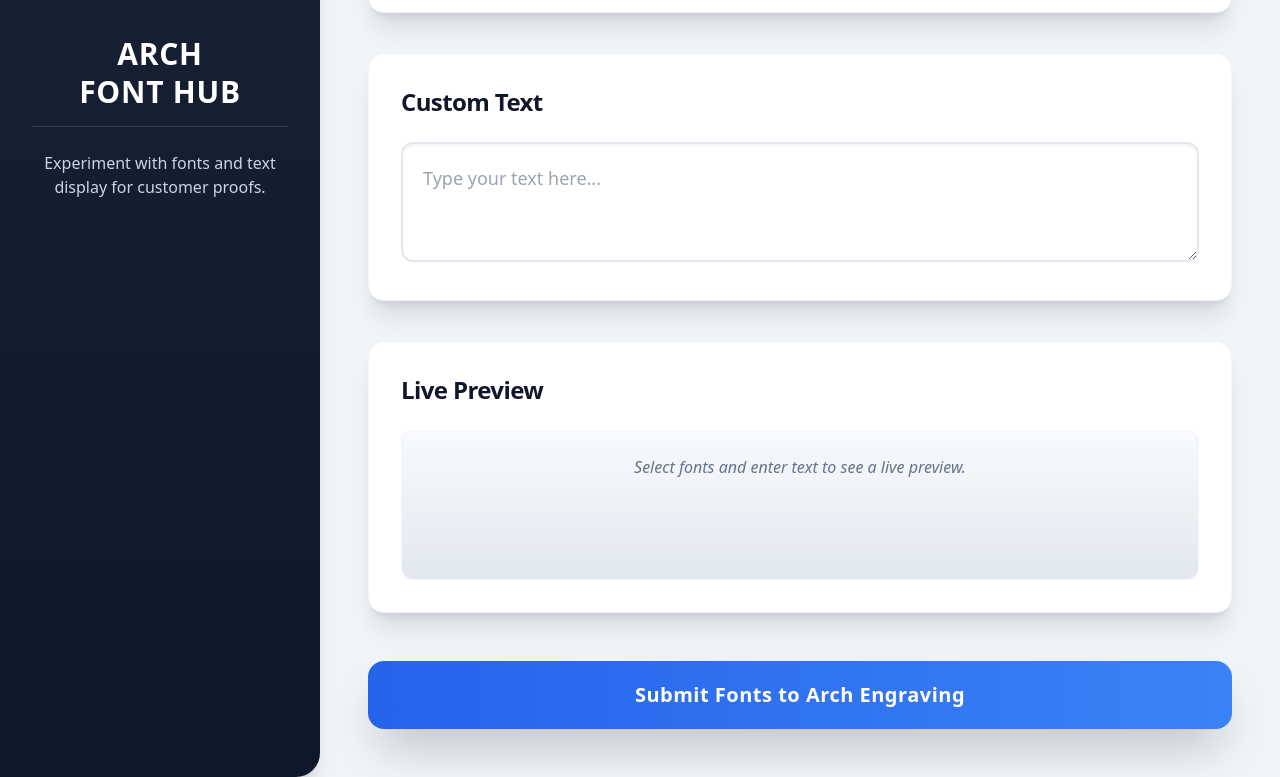
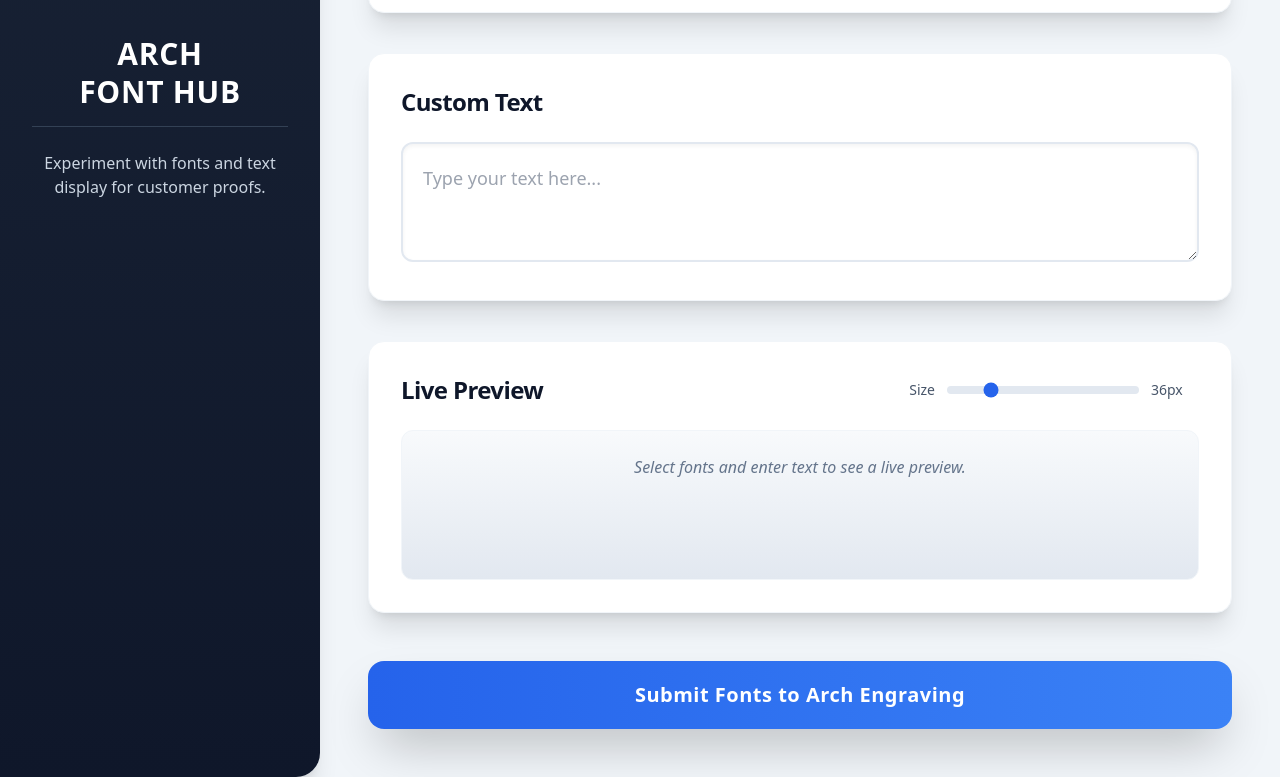
Before and after one commit to Arch-Tom/archfonthub, a React (Vite) app: page / in a window 1280 px wide. Shown: the part 815-1592 px from the top of the page. Built offline with nearby package versions, Linux system fonts and the light colour scheme; a web font is replaced by a local one.

Commit message:
Interface Updates

```diff
--- a/src/App.jsx
+++ b/src/App.jsx
@@ -150,7 +150,7 @@ const App = () => {
                         <img
                             src="/images/Arch Vector Logo White.svg"
                             alt="Arch Font Hub Logo"
-                            className="w-64 h-64 object-contain drop-shadow-lg" // UPDATED: Logo size increased 4x (was w-16 h-16)
+                            className="w-110 h-110 object-contain drop-shadow-lg" // UPDATED: Logo size increased 4x (was w-16 h-16)
                         />
                     </div>
                     <div className="font-black text-3xl tracking-wide leading-tight text-white text-center">ARCH<br />FONT HUB</div>
@@ -205,13 +205,31 @@ const App = () => {
 
                         {/* Live Preview Card */}
                         <section className="bg-white rounded-2xl shadow-xl p-8 border border-slate-100">
-                            <h2 className="text-2xl font-black text-slate-900 mb-6 tracking-tight">Live Preview</h2>
+                            {/* MODIFIED: Header now includes the font size slider */}
+                            <div className="flex justify-between items-center mb-6">
+                                <h2 className="text-2xl font-black text-slate-900 tracking-tight">Live Preview</h2>
+                                <div className="flex items-center gap-3">
+                                    <label htmlFor="fontSizeSlider" className="text-sm font-medium text-slate-600">Size</label>
+                                    <input
+                                        id="fontSizeSlider"
+                                        type="range"
+                                        min="12"
+                                        max="128"
+                                        step="1"
+                                        value={fontSize}
+                                        onChange={handleFontSizeChange}
+                                        className="w-32 lg:w-48 h-2 bg-slate-200 rounded-lg appearance-none cursor-pointer accent-blue-600"
+                                    />
+                                    <span className="text-sm font-medium text-slate-600 w-12 text-left">{fontSize}px</span>
+                                </div>
+                            </div>
                             <div className="bg-gradient-to-b from-slate-50 to-slate-200 p-6 rounded-xl min-h-[150px] space-y-10 border border-slate-100">
                                 {selectedFonts.length > 0 && customText.trim() !== '' ? (
                                     selectedFonts.map((font) => (
                                         <div key={`preview-${font}`} className="relative flex flex-col items-start gap-3">
                                             <span className="bg-blue-600 text-white px-4 py-1 rounded-full text-xs font-bold shadow-sm z-10 mb-2 mt-2" style={{ fontFamily: 'Arial' }}>{font}</span>
-                                            <p className="text-3xl text-slate-800 break-words" style={{ fontFamily: font }}>{customText}</p>
+                                            {/* MODIFIED: Font size is now dynamic and the `text-3xl` class is removed */}
+                                            <p className="text-slate-800 break-words w-full" style={{ fontFamily: font, fontSize: `${fontSize}px`, lineHeight: 1.4 }}>{customText}</p>
                                         </div>
                                     ))
                                 ) : (
```
